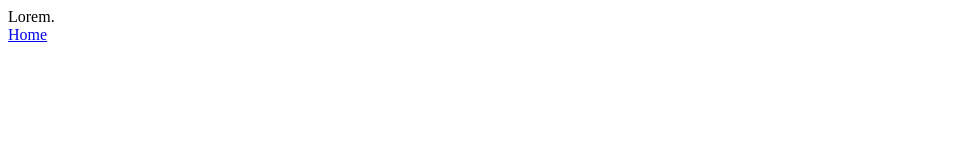
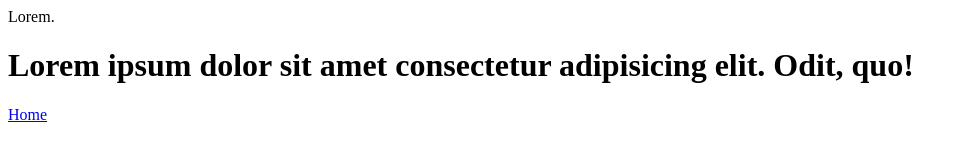
Before and after one commit to khushal1997/TodoApp, a plain HTML site: page index.html in a window 1280 px wide. Shown: the whole page, without its empty margins (0-966 px from the left). Drawn offline with Linux system fonts and the light colour scheme.

Commit message:
latest file

```diff
--- a/index.html
+++ b/index.html
@@ -7,6 +7,7 @@
 </head>
 <body>
     <div>Lorem.</div>
+    <h1>Lorem ipsum dolor sit amet consectetur adipisicing elit. Odit, quo!</h1>
     <a href="#">Home</a>
 </body>
 </html>
```
